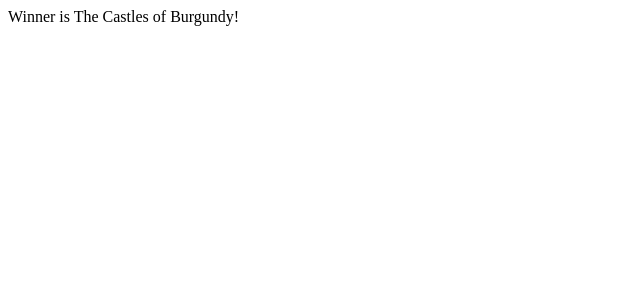
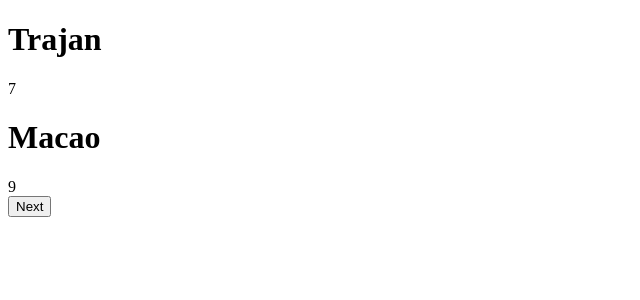
Before and after one commit to Sam-Hart/vote-front-end, a React app: page /#/results in a window 1280 px wide. Shown: the top 300 px of the page, without its empty margins (0-640 px from the left). Built offline with nearby package versions, Linux system fonts and the light colour scheme; the HTML template or start-up script is replaced by a standard one.

Commit message:
Got the react router version 4 working and learned how nested routes work. After that, created the results component and corresponding unit tests

```diff
--- a/package.json
+++ b/package.json
@@ -38,6 +38,8 @@
     "react": "^16.3.0",
     "react-addons-pure-render-mixin": "^15.6.2",
     "react-addons-test-utils": "^15.6.2",
-    "react-dom": "^16.3.0"
+    "react-dom": "^16.3.0",
+    "react-router": "^4.2.0",
+    "react-router-dom": "^4.2.2"
   }
 }
--- /dev/null
+++ b/src/components/App.jsx
@@ -0,0 +1,36 @@
+import React from 'react';
+import PropTypes from 'prop-types';
+import {List, Map} from 'immutable';
+import {Route, Switch} from 'react-router-dom';
+import Voting from './Voting';
+import Results from './Results';
+
+const pair = List.of('Trajan', 'Macao');
+const tally = Map({'Trajan': 7, 'Macao': 9});
+
+class App extends React.Component {
+    constructor(props) {
+        super(props);
+    }
+
+    render() {
+        return <React.Fragment>
+            <Switch>
+                <Route
+                    path='/results'
+                    render={() => <Results pair={pair} tally={tally} />}
+                />
+                <Route
+                    path='/'
+                    render={() => <Voting pair={pair} />}
+                />
+            </Switch>
+        </React.Fragment>;
+    }
+}
+
+App.propTypes = {
+    children: PropTypes.any
+};
+
+export default App;
--- /dev/null
+++ b/src/components/Results.jsx
@@ -0,0 +1,59 @@
+import React from 'react';
+import PropTypes from 'prop-types';
+import {List, Map} from 'immutable';
+import Winner from './Winner';
+
+class Results extends React.PureComponent {
+    constructor(props) {
+        super(props);
+    }
+
+    getPair() {
+        return this.props.pair || [];
+    }
+
+    getVotes(entry) {
+        if (this.props.tally && this.props.tally.has(entry)) {
+            return this.props.tally.get(entry);
+        }
+        return 0;
+    }
+
+    render() {
+        return this.props.winner ?
+            <Winner ref='winner' winner={this.props.winner} /> :
+            <div className='results'>
+                <div className='tally'>
+                    {
+                        this.getPair().map(entry =>
+                            <div key={entry} className='entry'>
+                                <h1>{entry}</h1>
+                                <div className='voteCount'>
+                                    {this.getVotes(entry)}
+                                </div>
+                            </div>
+                        )
+                    }
+                </div>
+                <div className='management'>
+                    <button ref='next'
+                        className='next'
+                        onClick={this.props.next}>
+                        Next
+                    </button>
+                </div>
+            </div>;
+    }
+}
+
+Results.propTypes = {
+    pair: PropTypes.oneOf([
+        PropTypes.array,
+        PropTypes.instanceOf({List})
+    ]),
+    tally: PropTypes.instanceOf(Map),
+    next: PropTypes.func,
+    winner: PropTypes.string
+};
+
+export default Results;
--- a/src/components/Voting.jsx
+++ b/src/components/Voting.jsx
@@ -1,5 +1,4 @@
 import React from 'react';
-import PureRenderMixin from 'react-addons-pure-render-mixin';
 import PropTypes from 'prop-types';
 import Winner from './Winner';
 import Vote from './Vote';
--- a/src/index.jsx
+++ b/src/index.jsx
@@ -1,10 +1,11 @@
 import React from 'react';
 import ReactDOM from 'react-dom';
-import Voting from './components/Voting';
+import {HashRouter, Router, Route, hashHistory} from 'react-router-dom';
+import App from './components/App';
 
-const pair = ['The Castles of Burgundy', 'Trajan'];
+const routes = <Route component={App} />;
 
 ReactDOM.render(
-    <Voting pair={pair} winner='The Castles of Burgundy' />,
+    <HashRouter>{routes}</HashRouter>,
     document.getElementById('app')
 );
--- a/webpack.config.js
+++ b/webpack.config.js
@@ -26,6 +26,8 @@
         publicPath: '/',
         filename: 'bundle.js'
     },
+    devtool: 'source-map',
+    // devtool: 'cheap-module-eval-source-map',
     devServer: {
         contentBase: './dist',
         hot: true
```
Also changed, not shown: src/components/Vote.jsx (+6 -2 lines), test/components/Results_spec.jsx (added, +54 -0 lines), test/components/Voting_spec.jsx (+6 -5 lines), .eslintrc.js, 1 other file (tests, documents, lock files or other folders).
